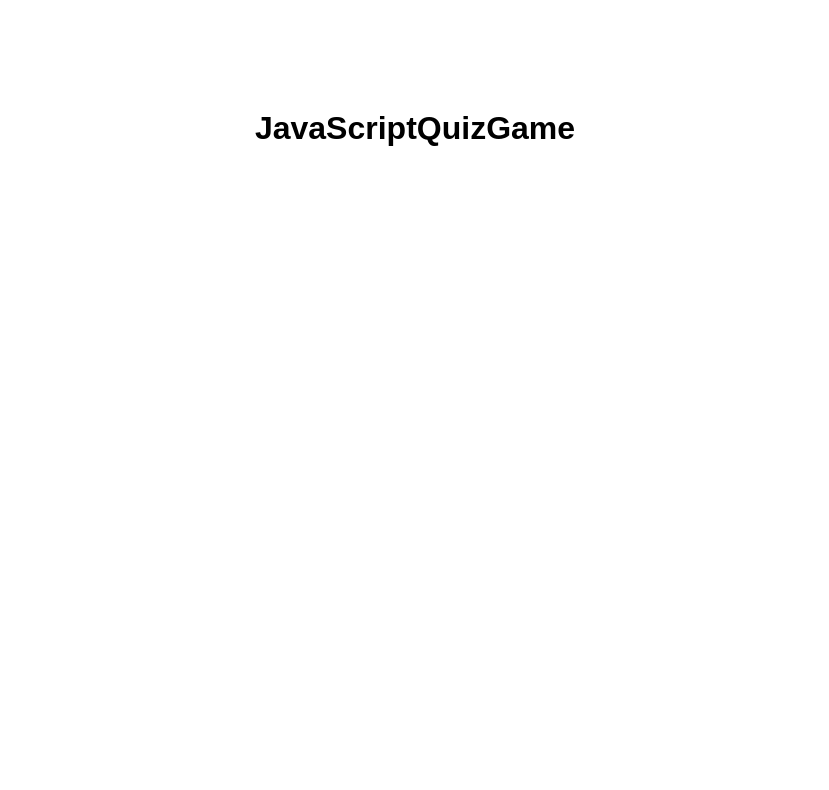
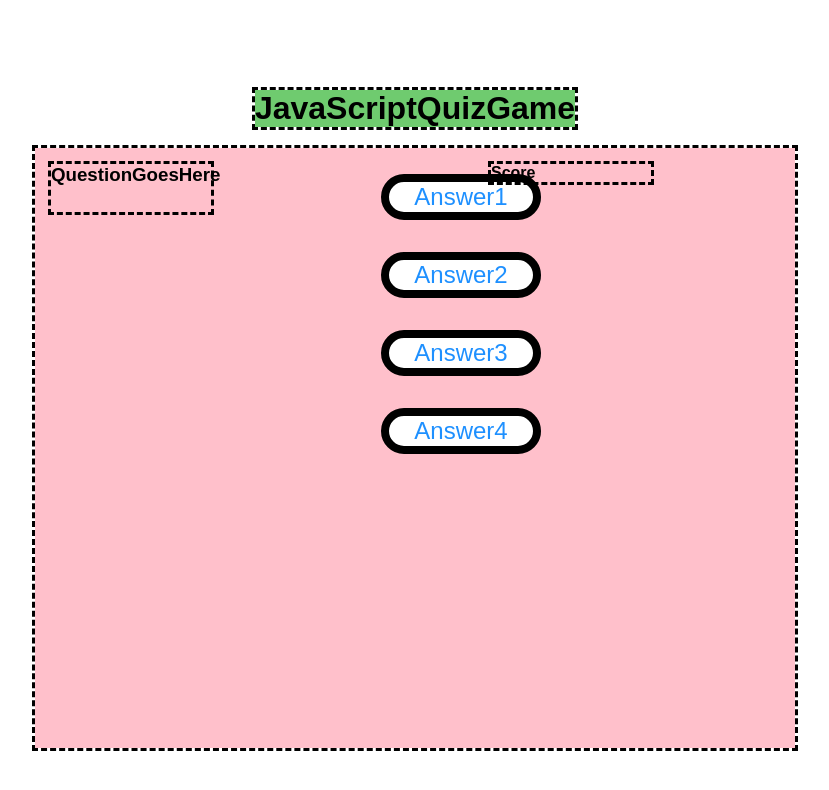
Before and after one commit to woonchanjung/JavaScriptQuizGame, a plain HTML site: page index.html in a window 1280 px wide. Shown: the whole page, without its empty margins (225-1054 px from the left). Drawn offline with Linux system fonts and the light colour scheme.

Commit message:
Draft of layout. Incomplete

```diff
--- a/css/main.css
+++ b/css/main.css
@@ -1,6 +1,14 @@
+/* For All Fonts and Boxes */
 * {
     font-family: Arial, Helvetica, sans-serif;
     box-sizing: border-box;
+  }
+
+  /* Heading of the page */
+  h1 {
+    background-color: rgb(111, 203, 111);
+    outline-style: dashed;
+    outline-color: black;
   }
 
   body {
@@ -8,49 +16,73 @@
     flex-direction: column;
   }
 
+  /* Creates a box for content inside */
   main {
     display: grid;
-    grid-template-columns: 35vmin 15vmin 35vmin;
-    grid-template-rows: 10vmin 10vmin 35vmin 15vmin;
+    grid-template-columns: 40vmin 15vmin 40vmin;
+    grid-template-rows: 10vmin 10vmin 40vmin 15vmin;
+    background-color: pink;
+    outline-style: dashed;
+    outline-color: black;
   }
 
-  main * {
-    display: flex;
-    justify-content: center;
-    align-items: center;
-  }
-
+  /* Keeps the container in the center of Browser */
   .flex-ctr {
     display: flex;
     justify-content: center;
     align-items: center;
   }
 
-  #p-result, #c-result {
-    border: 2vmin solid white;
-    border-radius: 5vmin;
-    width: 100%;
-    padding: 2vmin;
+  /* Creates container for the Question */
+  .buttons {
+    display: flex;
+    flex-direction: column;
+    grid-template-columns: 40vmin 15vmin 40vmin;
+    grid-template-rows: 10vmin 10vmin 40vmin 15vmin;
+    padding: 10px;
+    border-radius: 10px;
   }
 
+  /* This is for the Question Box */
+  h3 {
+    display: flex;
+    justify-content: flex-start;
+    width: 20vmin;
+    margin: 2vmin;
+    outline-style: dashed;
+    outline-color: black;
+  }
+
+  /* For the ScoreBoard */
+  h4 {
+    display: flex;
+    justify-content: flex-start;
+    width: 20vmin;
+    margin: 2vmin;
+    outline-style: dashed;
+    outline-color: black;
+  }
+
+  /* Creates the buttons */
   button {
-    justify-self: center;
-    width: 15vmin;
+    width: 20vmin;
     margin: 2vmin;
     background-color: white;
-    color: black;
+    color: dodgerblue;
     border: 1vmin solid black;
     border-radius: 4vmin;
-    font-size: 4vmin;
+    font-size: 3vmin;
     outline: none;
   }
 
+  /* When mouse over button color changes */
   button:hover {
     background-color: black;
     color: white;
   }
 
-  #countdown {
+  /* Will Eventually have a countdown */
+  /* #countdown {
     visibility: hidden;
     height: 10vmin;
     width: 10vmin;
@@ -61,4 +93,4 @@
     justify-self: center;
     align-self: center;
     color: purple;
-  }
+  } */
--- a/index.html
+++ b/index.html
@@ -12,19 +12,16 @@
 <body class="flex-ctr">
   <h1>JavaScriptQuizGame</h1>
   <main>
-    <!-- General Format of the game to base on -->
-    <!-- <h2>PLAYER</h2>
-    <h2>TIES</h2>
-    <h2>COMPUTER</h2>
-    <h1 id="p-score"></h1>
-    <h1 id="t-score"></h1>
-    <h1 id="c-score"></h1>
-    <img id="p-result">
-    <div id="countdown" class="flex-ctr"></div>
-    <img id="c-result">
-    <button>R</button>
-    <button>P</button>
-    <button>S</button> -->
+      <h3>QuestionGoesHere</h3>
+      <div class="buttons">
+        <button>Answer1</button>
+        <button>Answer2</button>
+        <button>Answer3</button>
+        <button>Answer4</button>
+      </div>
+      <div class="scoreboard">
+        <h4>Score</h4>
+      </div>
   </main>
 </body>
 
--- a/js/main.js
+++ b/js/main.js
@@ -4,11 +4,6 @@
     // Ex - const AUDIO = new Audio('https://assets.mixkit.co/sfx/preview/mixkit-simple-countdown-922.mp3');
 
 // Defines the const for Imgs
-    // const RPS_LOOKUP = {
-    //     r: {img: 'imgs/rock.png', beats: 's'},
-    //     p: {img: 'imgs/paper.png', beats: 'r'},
-    //     s: {img: 'imgs/scissors.png', beats: 'p'},
-    // };
 
 // Defines the array of Objects for Questions
 
```
Also changed, not shown: 1 other file.
